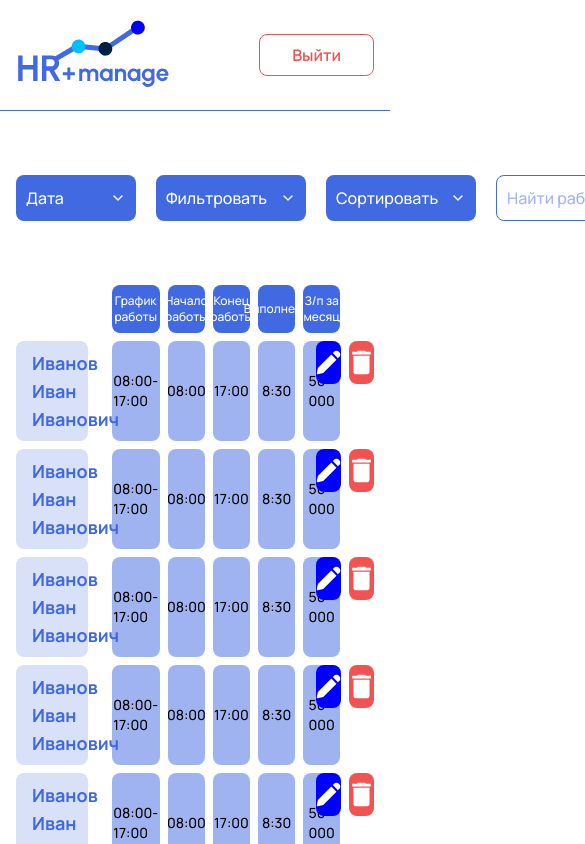
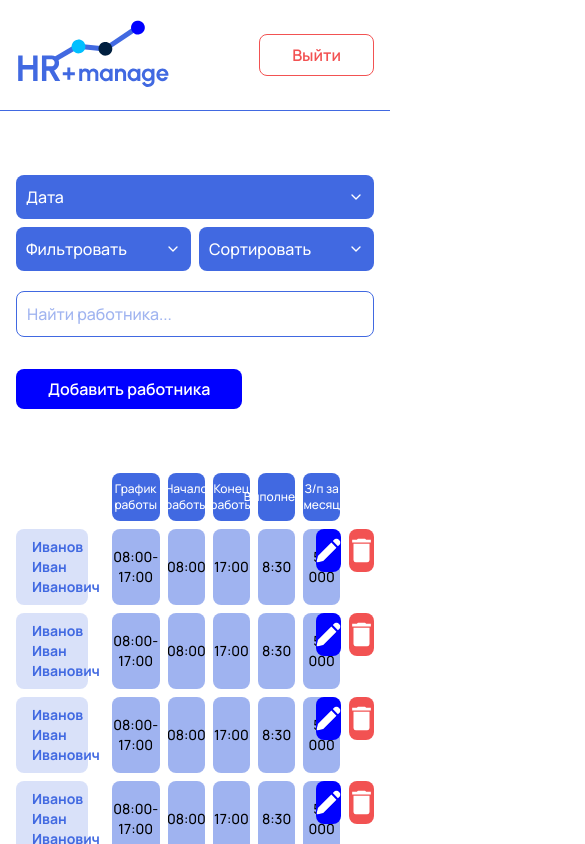
Before and after one commit to The73756/hr-manage, a Next.js app: page / in a window 390 px wide. Shown: the top 844 px of the page, 585 px wide, since content can reach past the window. Built offline with nearby package versions, Linux system fonts and the light colour scheme.

Commit message:
adaptive filterbar

```diff
--- a/components/filter-bar.tsx
+++ b/components/filter-bar.tsx
@@ -3,7 +3,7 @@ import { Button } from "./ui/button";
 
 export const FilterBar = () => {
   return (
-    <div className="flex justify-between gap-5">
+    <div className="flex flex-wrap justify-between gap-x-20 gap-y-8">
       <Filters />
       <Button>Добавить работника</Button>
     </div>
--- a/components/filters.tsx
+++ b/components/filters.tsx
@@ -9,9 +9,10 @@ import { Input } from "@/components/ui/input";
 
 export const Filters = () => {
   return (
-    <div className="flex flex-shrink-0 gap-5">
+    <div className="flex max-[800px]:flex-wrap flex-grow flex-shrink-0 gap-5 max-w-full">
+      <div className="flex max-sm:flex-wrap gap-2 sm:gap-5">
         <Select>
-        <SelectTrigger className="w-[120px] min-w-[120px]">
+          <SelectTrigger className="w-full xs:w-[120px] min-w-[120px]">
             <SelectValue placeholder="Дата" />
           </SelectTrigger>
           <SelectContent>
@@ -20,8 +21,9 @@ export const Filters = () => {
             <SelectItem value="18.11.2024">18.11.2024</SelectItem>
           </SelectContent>
         </Select>
+        <div className="flex max-[360px]:flex-wrap gap-2 sm:gap-5 max-xs:w-full">
           <Select>
-        <SelectTrigger className="min-w-[150px]">
+            <SelectTrigger className="max-xs:w-full min-w-[150px] xs:max-w-[200px]">
               <SelectValue placeholder="Фильтровать" />
             </SelectTrigger>
             <SelectContent>
@@ -31,7 +33,7 @@ export const Filters = () => {
             </SelectContent>
           </Select>
           <Select>
-        <SelectTrigger className="min-w-[150px]">
+            <SelectTrigger className="max-xs:w-full min-w-[150px] xs:max-w-[200px]">
               <SelectValue placeholder="Сортировать" />
             </SelectTrigger>
             <SelectContent>
@@ -40,6 +42,8 @@ export const Filters = () => {
               <SelectItem value="3">По зарплате</SelectItem>
             </SelectContent>
           </Select>
+        </div>
+      </div>
       <Input className="min-w-[270px]" placeholder="Найти работника..." />
     </div>
   );
--- a/components/ui/employee-cell.tsx
+++ b/components/ui/employee-cell.tsx
@@ -10,7 +10,7 @@ export const EmployeeCell = ({ children, id }: TableEmployeeProps) => {
   return (
     <Link
       href={`/employee/${id}`}
-      className="bg-blue-light/20 px-4 py-2 rounded-lg font-bold text-blue-light text-lg"
+      className="bg-blue-light/20 px-4 py-2 rounded-lg font-bold text-blue-light max-md:text-sm xl:text-lg"
     >
       {children}
     </Link>
--- a/components/ui/table-cell.tsx
+++ b/components/ui/table-cell.tsx
@@ -8,7 +8,7 @@ interface TableCellProps {
 export const TableCell = ({ children, className }: TableCellProps) => {
   return (
     <div
-      className={`bg-blue-light/50 p-2 rounded-lg font-medium flex max-sm:text-sm items-center justify-center text-black ${className}`}
+      className={`bg-blue-light/50 p-2 rounded-lg font-medium flex max-sm:text-sm text-center items-center justify-center text-black ${className}`}
     >
       {children}
     </div>
```
Lines whose indentation alone changed are shown as unchanged.
